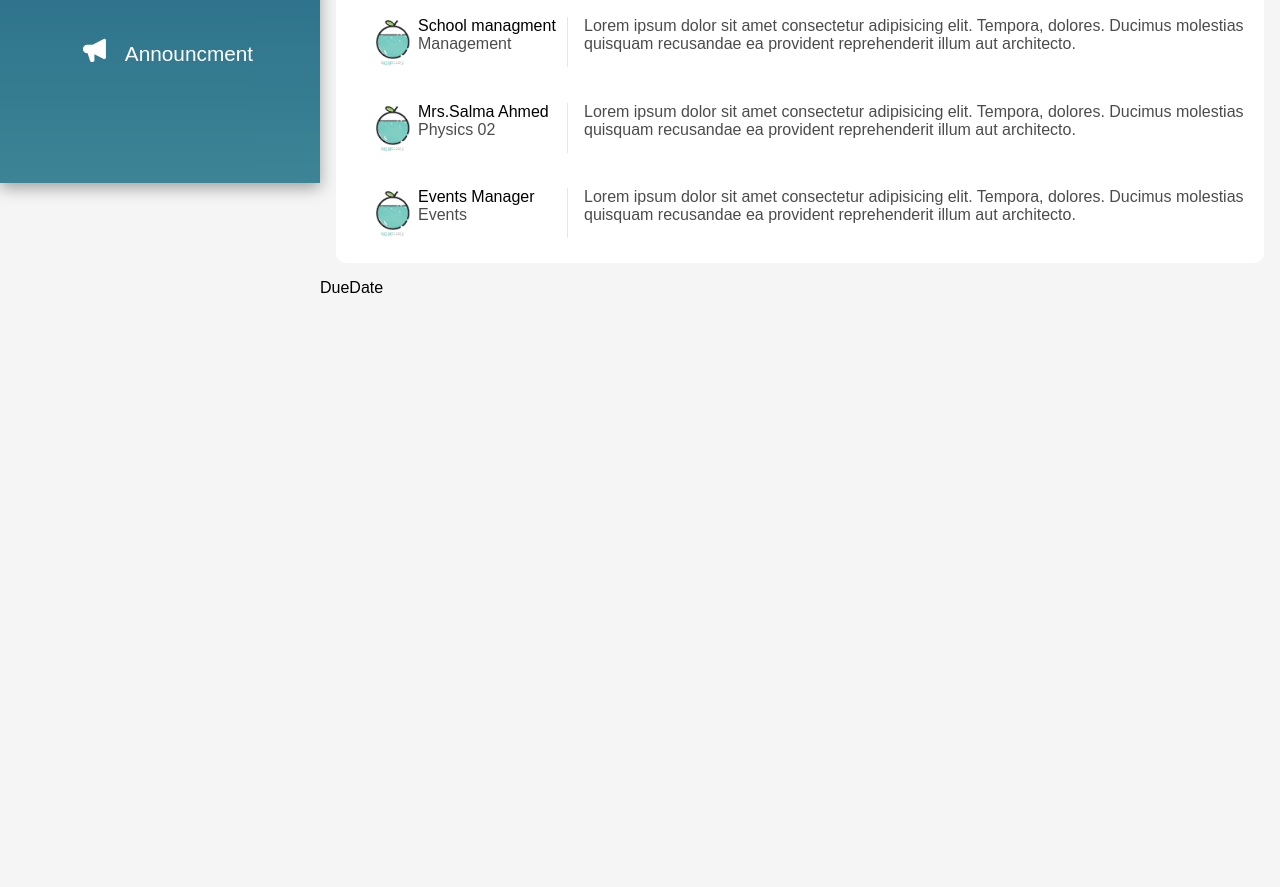
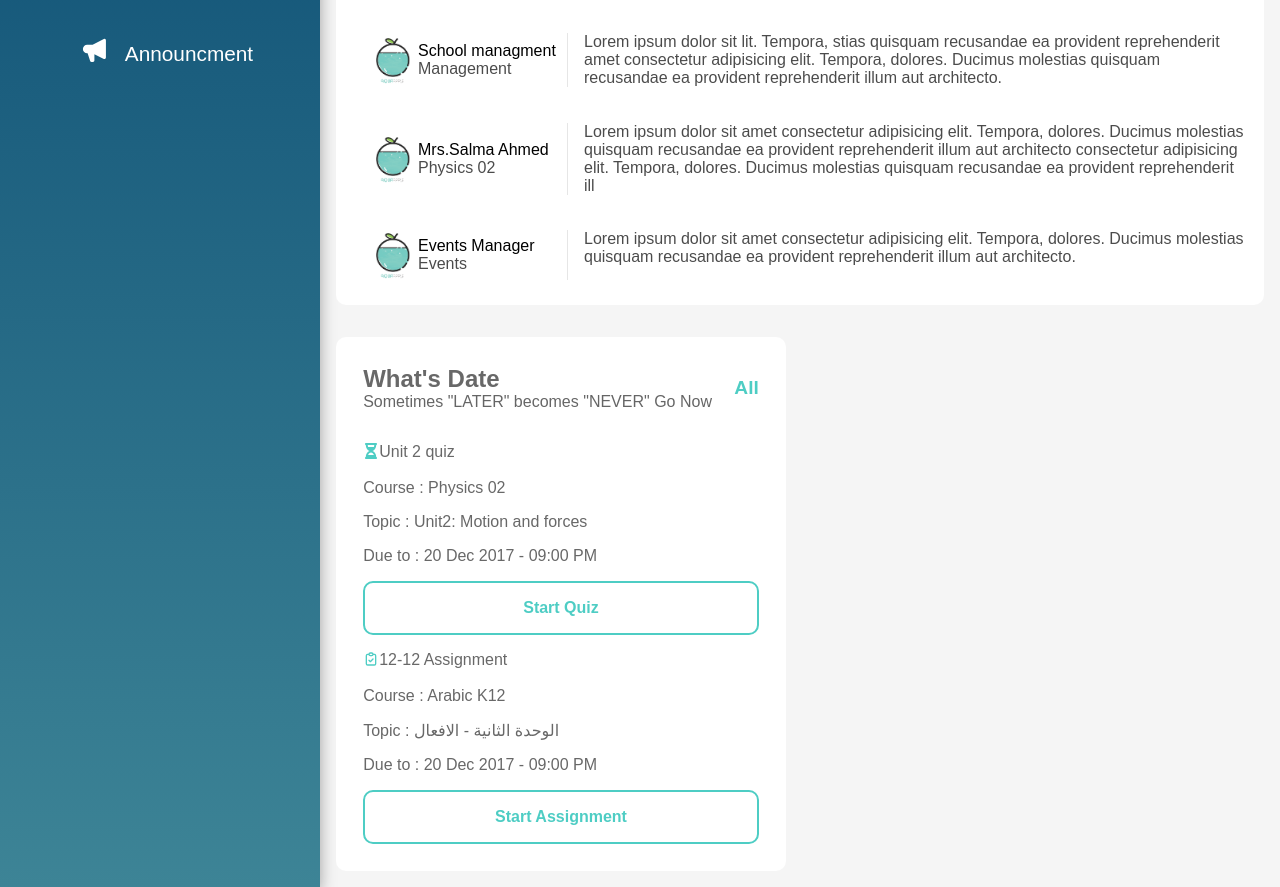
Before and after one commit to Yasser-Shehab/Coligo_Front_End, a React (Vite) app: page / in a window 1280 px wide. Shown: the part 617-1504 px from the top of the page. Before the commit the page ends 914 px from the top, so only its background shows below. Built offline with nearby package versions, Linux system fonts and the light colour scheme.

Commit message:
Created Due Date Component

```diff
--- a/src/Shared/Button/Button.module.scss
+++ b/src/Shared/Button/Button.module.scss
@@ -4,4 +4,5 @@
   border-radius: 10px;
   font-size: 1rem;
   font-weight: 700;
+  cursor: pointer;
 }
--- a/src/components/Announcement/Announcement.module.scss
+++ b/src/components/Announcement/Announcement.module.scss
@@ -15,7 +15,7 @@
 
 .title {
   h1 {
-    opacity: 0.7;
+    color: #686868;
   }
   p {
     opacity: 0.6;
@@ -48,6 +48,7 @@
   // display: inline-block;
   // vertical-align: top;
   display: flex;
+  align-items: center;
   min-width: 200px;
   border-right: 1px rgb(230, 230, 230) solid;
 }
--- a/src/components/DueDate/DueDate.jsx
+++ b/src/components/DueDate/DueDate.jsx
@@ -1,8 +1,67 @@
 import React from "react";
 import classes from "./DueDate.module.scss";
 
+import { FaHourglassHalf } from "react-icons/fa";
+import { HiOutlineClipboardCheck } from "react-icons/hi";
+import Button from "../../Shared/Button/Button";
+
+export const dueDate = [
+  {
+    id: "task1",
+    name: "Unit 2 quiz",
+    course: "Physics 02",
+    icon: <FaHourglassHalf />,
+    topic: "Unit2: Motion and forces",
+    due: "20 Dec 2017 - 09:00 PM",
+    type: "Start Quiz",
+  },
+  {
+    id: "task2",
+    name: "12-12 Assignment",
+    course: "Arabic K12",
+    icon: <HiOutlineClipboardCheck />,
+    topic: "الوحدة الثانية - الافعال",
+    due: "20 Dec 2017 - 09:00 PM",
+    type: "Start Assignment",
+  },
+];
+
 const DueDate = () => {
-  return <div>DueDate</div>;
+  return (
+    <section className={classes.dueDateContainer}>
+      <div className={classes.heading}>
+        <div className={classes.title}>
+          <h1>What's Date</h1>
+          <p>Sometimes "LATER" becomes "NEVER" Go Now</p>
+        </div>
+        <div className={classes.expandAll}>All</div>
+      </div>
+      <ul className={classes.listContainer}>
+        {dueDate.map((item) => {
+          return (
+            <li key={item.id} className={classes.listItem}>
+              <div className={classes.listHeader}>
+                <span>{item.icon}</span> <p>{item.name}</p>
+              </div>
+              <p className={classes.marginTop}>Course : {item.course}</p>
+              <p className={classes.marginTop}>Topic : {item.topic}</p>
+              <p className={classes.marginTop}>Due to : {item.due}</p>
+              <Button
+                title={item.type}
+                style={{
+                  backgroundColor: "white",
+                  border: "2px solid #4ecdc4",
+                  color: "#4ecdc4",
+                  width: "100%",
+                  marginTop: "1rem",
+                }}
+              />
+            </li>
+          );
+        })}
+      </ul>
+    </section>
+  );
 };
 
 export default DueDate;
--- a/src/components/DueDate/DueDate.module.scss
+++ b/src/components/DueDate/DueDate.module.scss
@@ -0,0 +1,57 @@
+.dueDateContainer {
+  margin: 1rem;
+  width: 100%;
+  max-width: 450px;
+  background-color: white;
+  padding: 1.7rem;
+  border-radius: 10px;
+}
+
+.heading {
+  display: flex;
+  justify-content: space-between;
+  align-items: center;
+}
+
+.title {
+  h1 {
+    color: #686868;
+  }
+  p {
+    font-weight: 300;
+    opacity: 0.6;
+  }
+}
+
+.expandAll {
+  color: #4ecdc4;
+  font-weight: 800;
+  font-size: 1.2rem;
+  cursor: pointer;
+}
+
+.listContainer {
+  margin-top: 2rem;
+  color: #686868;
+}
+
+.listHeader {
+  display: flex;
+}
+
+.listHeader {
+  p {
+    font-size: 1rem;
+  }
+  span {
+    color: #4ecdc4;
+  }
+}
+
+.listItem {
+  margin-top: 1rem;
+}
+
+.marginTop {
+  margin-top: 1rem;
+}
--- a/src/components/Hero/Hero.module.scss
+++ b/src/components/Hero/Hero.module.scss
@@ -6,6 +6,7 @@
   padding: 2.5rem 2.5rem;
   background-color: white;
   border-radius: 10px;
+  max-width: 1480px;
 
   background-position: right 0px center;
   background-repeat: no-repeat;
--- a/src/components/SideMenu/SideMenu.module.scss
+++ b/src/components/SideMenu/SideMenu.module.scss
@@ -1,6 +1,6 @@
 .sidecontainer {
   background: linear-gradient(to bottom, rgba(20, 86, 121, 1) 35%, rgba(61, 132, 150, 1) 100%);
-  height: 100vh;
+  height: 100%;
   box-shadow: rgba(0, 0, 0, 0.35) 0px 5px 15px;
 }
 
--- a/src/pages/Dashboard/Dashboard.jsx
+++ b/src/pages/Dashboard/Dashboard.jsx
@@ -16,10 +16,10 @@ const Dashboard = () => {
         <Navbar />
 
         <Hero />
-
-        <Announcement />
-
-        <DueDate />
+        <div className={classes.twoCol}>
+          <Announcement />
+          <DueDate />
+        </div>
       </div>
     </div>
   );
--- a/src/pages/Dashboard/Dashboard.module.scss
+++ b/src/pages/Dashboard/Dashboard.module.scss
@@ -7,5 +7,10 @@
 }
 
 .aside {
-  height: 100vh;
+  height: 100%;
 }
+
+.twoCol {
+  display: flex;
+  flex-wrap: wrap;
+}
--- a/src/service/announcment.js
+++ b/src/service/announcment.js
@@ -14,7 +14,7 @@ export const announces = [
     icon: user,
     specialization: "Management",
     description:
-      "Lorem ipsum dolor sit amet consectetur adipisicing elit. Tempora, dolores. Ducimus molestias quisquam recusandae ea provident reprehenderit illum aut architecto.",
+      "Lorem ipsum dolor sit lit. Tempora, stias quisquam recusandae ea provident reprehenderit amet consectetur adipisicing elit. Tempora, dolores. Ducimus molestias quisquam recusandae ea provident reprehenderit illum aut architecto.",
   },
   {
     id: "user3",
@@ -22,7 +22,7 @@ export const announces = [
     icon: user,
     specialization: "Physics 02",
     description:
-      "Lorem ipsum dolor sit amet consectetur adipisicing elit. Tempora, dolores. Ducimus molestias quisquam recusandae ea provident reprehenderit illum aut architecto.",
+      "Lorem ipsum dolor sit amet consectetur adipisicing elit. Tempora, dolores. Ducimus molestias quisquam recusandae ea provident reprehenderit illum aut architecto consectetur adipisicing elit. Tempora, dolores. Ducimus molestias quisquam recusandae ea provident reprehenderit ill",
   },
   {
     id: "user4",
```
